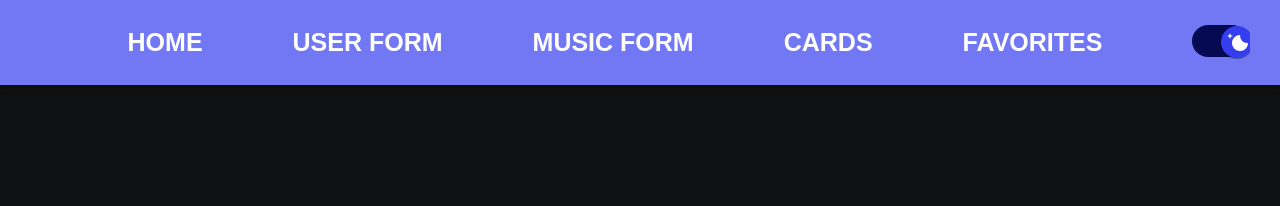
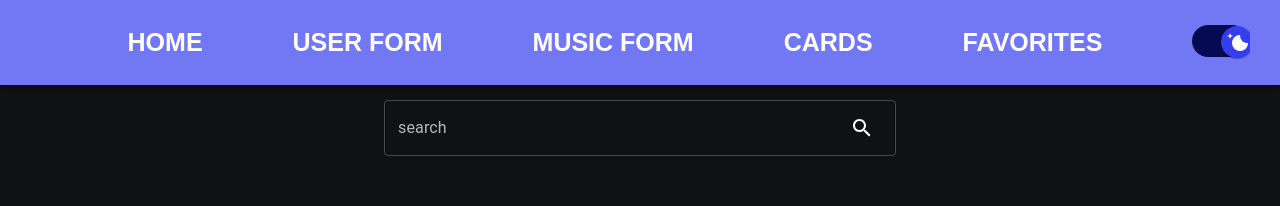
Before and after one commit to proga-react-practice/alpha-team-project, a React (Vite) app: page /cards in a window 1280 px wide. Shown: the top 206 px of the page. Built offline with nearby package versions, Linux system fonts and the light colour scheme; what ldrs would draw is missing.

Commit message:
add search function for cards

```diff
--- a/src/components/pages/CardsPage.tsx
+++ b/src/components/pages/CardsPage.tsx
@@ -2,10 +2,12 @@ import React, { useState } from "react";
 import Card from "./Card";
 import { FormData as MusicFormData } from "./music";
 import { FormDataUser as UserFormData } from "./user";
-import { Box, Grid, IconButton } from "@mui/material";
+import { Box, Grid, IconButton, TextField } from "@mui/material";
 import { Reorder } from "framer-motion";
 import ArrowForwardIosIcon from "@mui/icons-material/ArrowForwardIos";
 import ArrowBackIosIcon from "@mui/icons-material/ArrowBackIos";
+import SearchIcon from '@mui/icons-material/Search';
+
 interface CardsPageProps {
   musicData: MusicFormData[];
   userData: UserFormData[];
@@ -25,6 +27,7 @@ const CardsPage: React.FC<CardsPageProps> = ({ musicData, userData }) => {
   );
 
   const [currentIndex, setCurrentIndex] = useState(0);
+  const [searchQuery, setSearchQuery] = useState("");
 
   const handleDeleteCard = (cardId: string) => {
     setDeletedCardIds((prevDeletedCardIds) => {
@@ -46,9 +49,43 @@ const CardsPage: React.FC<CardsPageProps> = ({ musicData, userData }) => {
     setCurrentIndex(currentIndex - 4);
   };
 
+  const handleSearchChange = (event: React.ChangeEvent<HTMLInputElement>) => {
+    setSearchQuery(event.target.value);
+  };
+
+  const filteredCardsBySearch = filteredCards.filter((card) =>
+    card.musicData.name.toLowerCase().includes(searchQuery.toLowerCase())
+  );
+
   return (
+    <div style={{ position: "relative" }}>
+      <TextField
+        label="Search"
+        variant="outlined"
+        value={searchQuery}
+        onChange={handleSearchChange}
+        InputProps={{
+          endAdornment: (
+            <IconButton>
+              <SearchIcon />
+            </IconButton>
+          ),
+        }}
+        sx={{
+          textTransform: 'lowercase',
+          width: '40%',
+          borderRadius: '50px',
+          margin: '10px auto -55px'
+        }}
+        style={{
+          position: "fixed",
+          top: "90px",
+          left: "30%",
+        }}
+      />
+
       <Reorder.Group
-      values={filteredCards.slice(currentIndex, currentIndex + 4)}
+        values={filteredCardsBySearch.slice(currentIndex, currentIndex + 4)}
         onReorder={(newCards) => {
           const updatedCards = [...cards];
           newCards.forEach((newCard, index) => {
@@ -60,7 +97,7 @@ const CardsPage: React.FC<CardsPageProps> = ({ musicData, userData }) => {
         axis="x"
       >
         <Grid container spacing={2}>
-        {filteredCards.slice(currentIndex, currentIndex + 4).map((card) => (
+          {filteredCardsBySearch.slice(currentIndex, currentIndex + 4).map((card) => (
             <Grid item key={card.id} xs={12} sm={6} md={4} lg={3}>
               <Reorder.Item value={card} key={card.id} whileDrag={{ scale: 1.1 }}>
                 <Card
@@ -79,13 +116,14 @@ const CardsPage: React.FC<CardsPageProps> = ({ musicData, userData }) => {
               <ArrowBackIosIcon sx={{ width: 70, height: 70 }} />
             </IconButton>
           )}
-        {filteredCards.length > currentIndex + 4 && (
+          {filteredCardsBySearch.length > currentIndex + 4 && (
             <IconButton onClick={nextCards} aria-label="Next">
               <ArrowForwardIosIcon sx={{ width: 70, height: 70 }} />
             </IconButton>
           )}
         </Box>
       </Reorder.Group>
+    </div>
   );
 };
 
```
Lines whose indentation alone changed are shown as unchanged.
